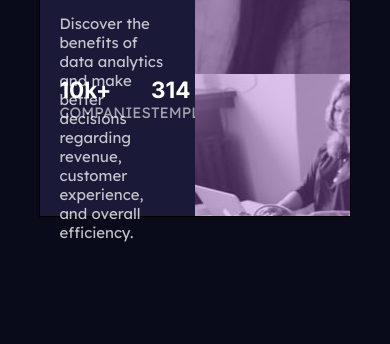
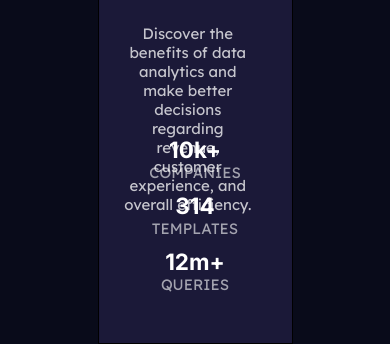
Before and after one commit to AndreySkopintsev/stats-preview-card-component, a plain HTML site: page index.html in a window 390 px wide. Shown: the part 500-844 px from the top of the page. Drawn offline with Linux system fonts and the light colour scheme.

Commit message:
added media queries

```diff
--- a/style.css
+++ b/style.css
@@ -78,8 +78,43 @@ p{
     align-content: flex-start;
 }
 
+.stat{
+    margin-bottom: 10px;
+    display: flex;
+    flex-direction: column;
+    justify-content: center;
+    align-items: center;
+}
+
 .image{
     width: 50%;
     height: 100%;
     background: linear-gradient(hsla(277, 64%, 61%,0.35),hsla(277, 64%, 61%,0.35)), url(images/image-header-desktop.jpg);
 }
+
+@media (max-width: 1000px) {
+    .main{
+        width: 50%;
+        height: 100vh;
+        flex-direction: column-reverse;
+    }
+
+    .text{
+        width: 100%;
+    }
+
+    .text p{
+        text-align: center;
+    }
+
+    .image{
+        width: 100%;
+        height: 50%;
+    }
+
+    .stats{
+        width: 100%;
+        flex-direction: column;
+        align-items: center;
+    }
+}
```
